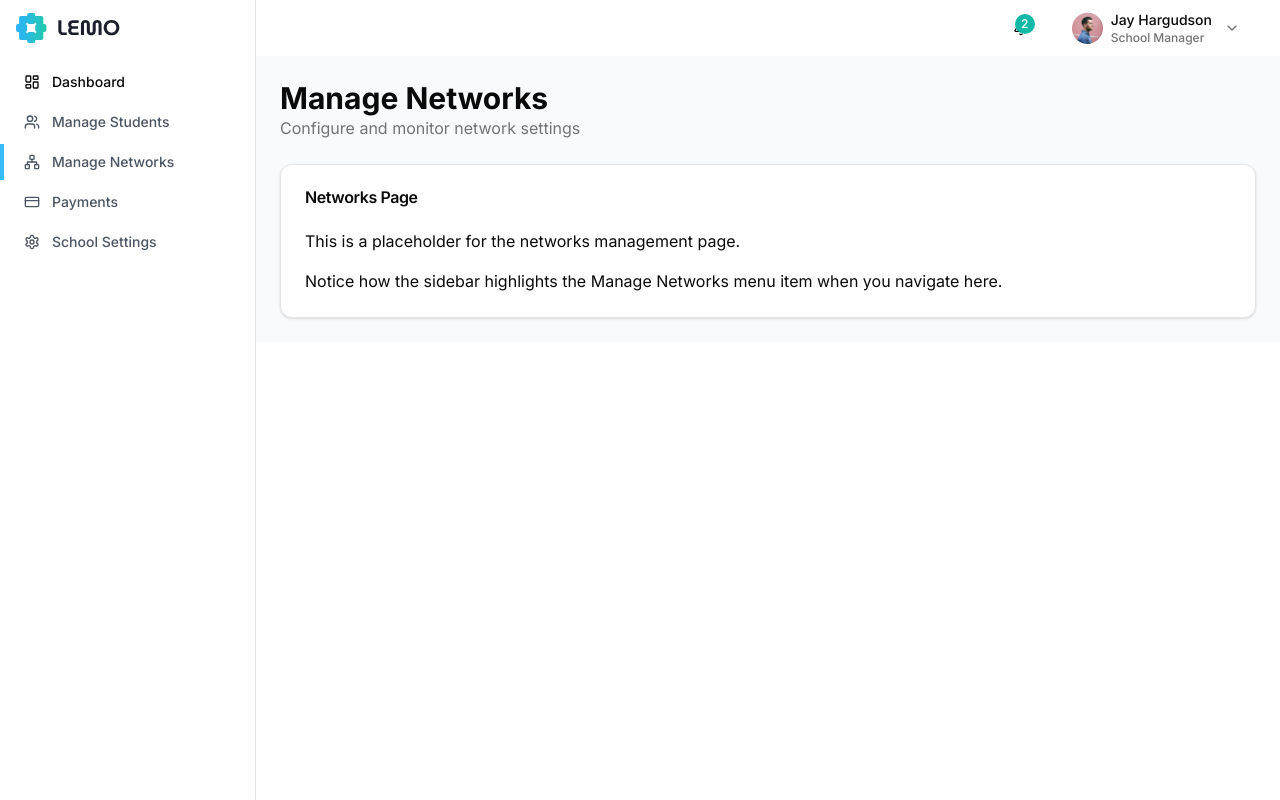
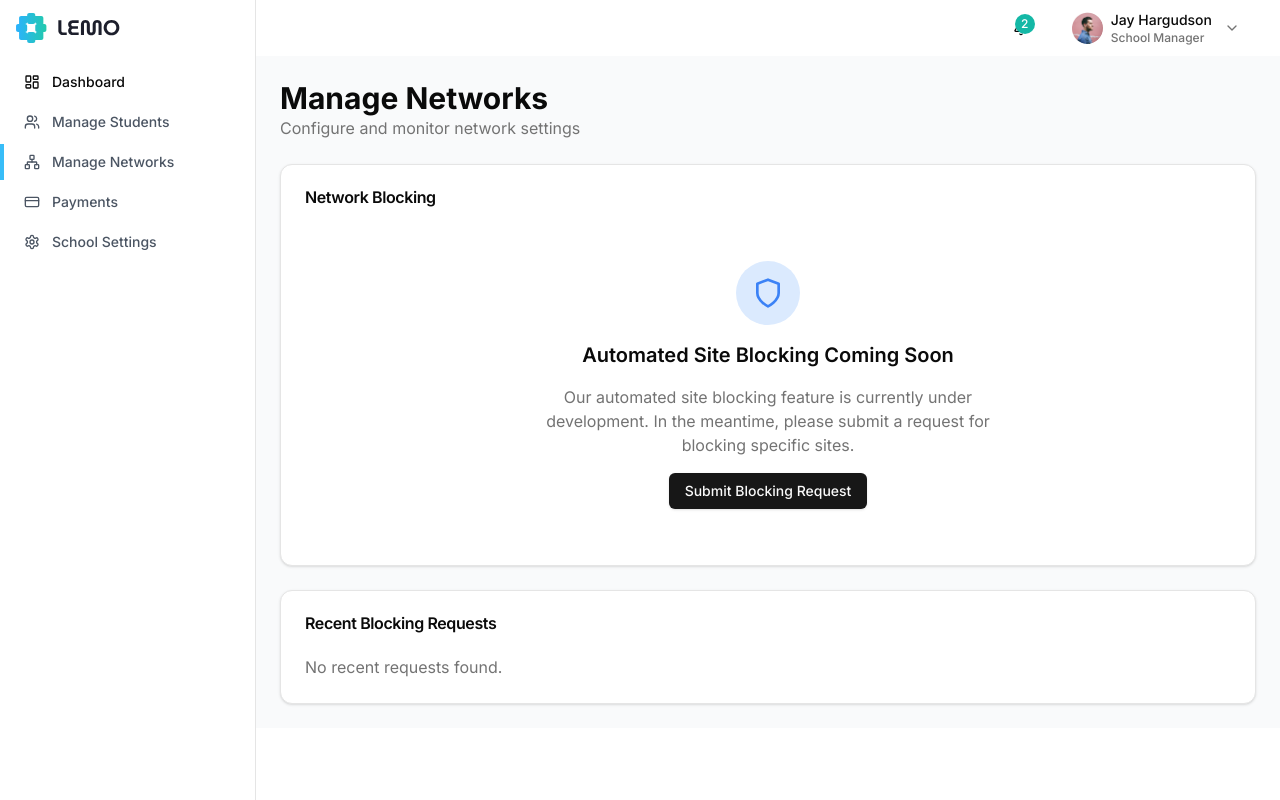
Before and after one commit to lemo-app/lemo-web-frontend, a Next.js app: page /dashboard/networks in a window 1280 px wide. Built offline with nearby package versions, Linux system fonts and the light colour scheme.

Commit message:
Add site blocking request feature and enhance student dashboard styling

```diff
--- a/app/dashboard/networks/page.tsx
+++ b/app/dashboard/networks/page.tsx
@@ -1,6 +1,29 @@
+"use client"
+
+import { useState } from "react"
 import { Card, CardContent, CardHeader, CardTitle } from "@/components/ui/card"
+import { Button } from "@/components/ui/button"
+import { Input } from "@/components/ui/input"
+import { Textarea } from "@/components/ui/textarea"
+import { Dialog, DialogContent, DialogHeader, DialogTitle, DialogClose } from "@/components/ui/dialog"
 
 export default function NetworksPage() {
+  const [isModalOpen, setIsModalOpen] = useState(false)
+  const [siteLink, setSiteLink] = useState("")
+  const [reason, setReason] = useState("")
+
+  const handleSubmit = () => {
+    // Handle form submission
+    console.log("Submitted:", { siteLink, reason })
+    // Reset form
+    setSiteLink("")
+    setReason("")
+    // Close modal
+    setIsModalOpen(false)
+    // Show success message (in a real app, you'd use a toast or notification)
+    alert("Request submitted successfully!")
+  }
+
   return (
     <div>
       <div className="mb-6">
@@ -8,17 +31,80 @@ export default function NetworksPage() {
         <p className="text-muted-foreground">Configure and monitor network settings</p>
       </div>
 
+      <Card className="mb-6">
+        <CardHeader>
+          <CardTitle>Network Blocking</CardTitle>
+        </CardHeader>
+        <CardContent>
+          <div className="flex flex-col items-center text-center p-8 space-y-4">
+            <div className="rounded-full bg-blue-100 p-4">
+              <svg xmlns="http://www.w3.org/2000/svg" width="32" height="32" viewBox="0 0 24 24" fill="none" stroke="currentColor" strokeWidth="2" strokeLinecap="round" strokeLinejoin="round" className="text-blue-500">
+                <path d="M12 22s8-4 8-10V5l-8-3-8 3v7c0 6 8 10 8 10" />
+              </svg>
+            </div>
+            <h3 className="text-xl font-semibold">Automated Site Blocking Coming Soon</h3>
+            <p className="text-muted-foreground max-w-md">
+              Our automated site blocking feature is currently under development. In the meantime, please submit a request for blocking specific sites.
+            </p>
+            <Button onClick={() => setIsModalOpen(true)}>
+              Submit Blocking Request
+            </Button>
+          </div>
+        </CardContent>
+      </Card>
+
       <Card>
         <CardHeader>
-          <CardTitle>Networks Page</CardTitle>
+          <CardTitle>Recent Blocking Requests</CardTitle>
         </CardHeader>
         <CardContent>
-          <p>This is a placeholder for the networks management page.</p>
-          <p className="mt-4">
-            Notice how the sidebar highlights the Manage Networks menu item when you navigate here.
-          </p>
+          <p className="text-muted-foreground">No recent requests found.</p>
         </CardContent>
       </Card>
+
+      {/* Site Blocking Request Modal */}
+      <Dialog open={isModalOpen} onOpenChange={setIsModalOpen}>
+        <DialogContent className="sm:max-w-md">
+          <DialogHeader>
+            <div className="flex items-center justify-between">
+              <DialogTitle>Add Sites to Blockage</DialogTitle>
+            </div>
+          </DialogHeader>
+          <div className="space-y-4 py-2">
+            <div className="space-y-2">
+              <label htmlFor="site-link" className="text-sm font-medium">
+                Site link
+              </label>
+              <Input
+                id="site-link"
+                placeholder="Type link here..."
+                value={siteLink}
+                onChange={(e) => setSiteLink(e.target.value)}
+              />
+            </div>
+            <div className="space-y-2">
+              <label htmlFor="additional-reasons" className="text-sm font-medium">
+                Additional Reasons
+              </label>
+              <Textarea
+                id="additional-reasons"
+                placeholder="Type reason here..."
+                className="min-h-[100px]"
+                value={reason}
+                onChange={(e) => setReason(e.target.value)}
+              />
+            </div>
+            <div className="flex justify-between">
+              <Button variant="outline" onClick={() => setIsModalOpen(false)}>
+                Cancel
+              </Button>
+              <Button onClick={handleSubmit} className="bg-gray-900 text-white hover:bg-gray-800">
+                Submit
+              </Button>
+            </div>
+          </div>
+        </DialogContent>
+      </Dialog>
     </div>
   )
 }
--- a/components/dashboard/students/student-dashboard.tsx
+++ b/components/dashboard/students/student-dashboard.tsx
@@ -57,7 +57,10 @@ export function StudentDashboard() {
 
   return (
     <div>
-      <h1 className="text-2xl font-bold mb-4">Manage Students</h1>
+      <div className="mb-6">
+        <h1 className="text-3xl font-bold">Manage Students</h1>
+        <p className="text-muted-foreground">Manage student related all actions here</p>
+      </div>
 
       <Tabs defaultValue="students" className="bg-white py-4 rounded-md">
         <TabsList className="mb-4 border-b w-full justify-start rounded-none h-auto p-0 bg-transparent">
```
